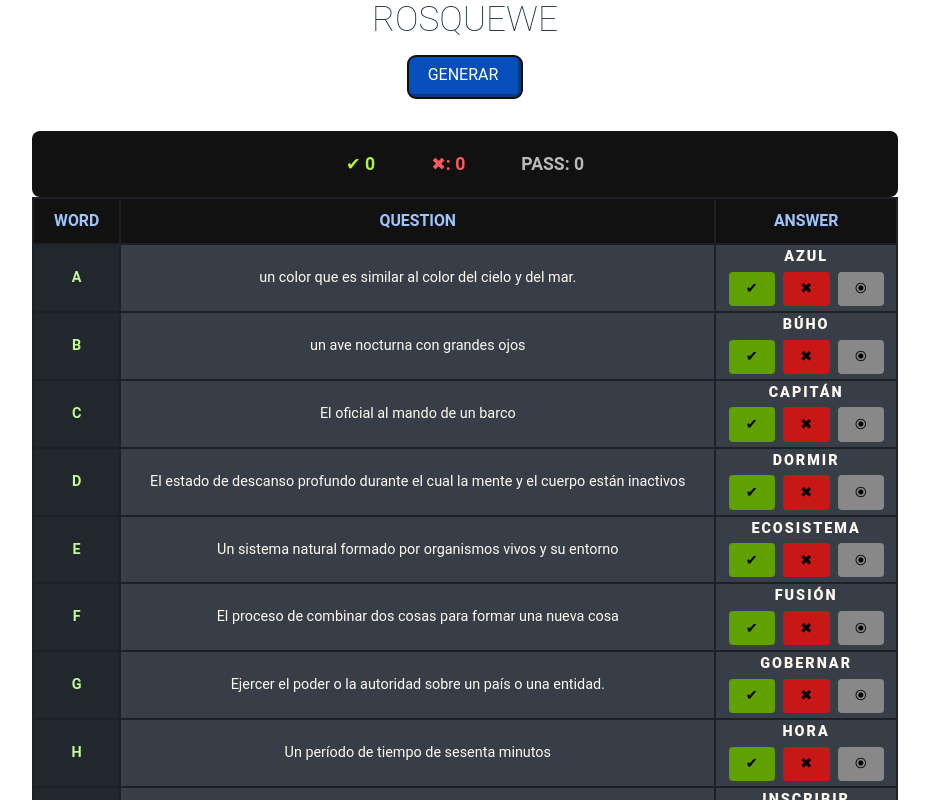
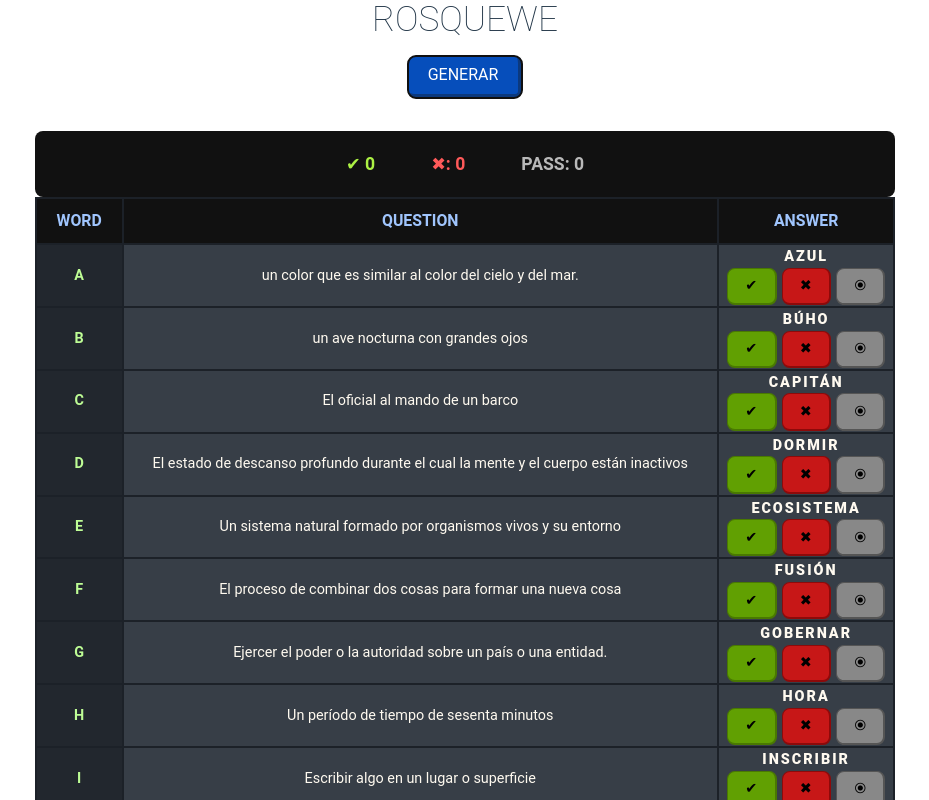
Before and after one commit to pa-ku/Rosco, a React (Vite) app: page / in a window 1280 px wide. Both pictures are taken after a click on the button "GENERAR". Shown: the top 800 px of the page, without its empty margins (175-1104 px from the left). Built offline with nearby package versions, Linux system fonts and the light colour scheme.

Commit message:
update buttons border

```diff
--- a/src/components/Row.jsx
+++ b/src/components/Row.jsx
@@ -60,6 +60,7 @@ const CtnButton = styled.div`
   z-index: 1;
   display: flex;
   align-items: center;
+  gap: 5px;
   justify-content: center;
 
   & * {
@@ -95,20 +96,43 @@ const CtnButton = styled.div`
 
 const RightBtn = styled.button`
   background-color: ${(props) => (props.backgcheck ? "#555" : "#61a002")};
+  border-bottom: 2px solid #497901;
+  border-right: 2px solid #497901;
+  border-top: 1px solid #497901;
+  border-left: 1px solid #497901;
   &:hover {
     background-color: ${(props) => (props.backgcheck ? "#555" : "#acf144")};
   }
   @media (max-width: 700px) {
   }
 `;
+
+
+
 const PassBtn = styled.button`
   background-color: ${(props) => (props.backgcheck ? "#555" : "#888")};
+  border-bottom: 2px solid #555;
+  border-right: 2px solid #555;
+  border-top: 1px solid #555;
+  border-left: 1px solid #555;
+
+
+
   &:hover {
     background-color: ${(props) => (props.backgcheck ? "#555" : "#6b6b6b")};
   }
 `;
+
+
+
+
+
 const WrongBtn = styled.button`
   background-color: ${(props) => (props.backgcheck ? "#555" : "#c71717")};
+  border-bottom: 2px solid #8d0a0a;
+  border-right: 2px solid #8d0a0a;
+  border-top: 1px solid #8d0a0a;
+  border-left: 1px solid #8d0a0a;
 
   &:hover {
     background-color: ${(props) => (props.backgcheck ? "#555" : "#ff5a5a")};
```
